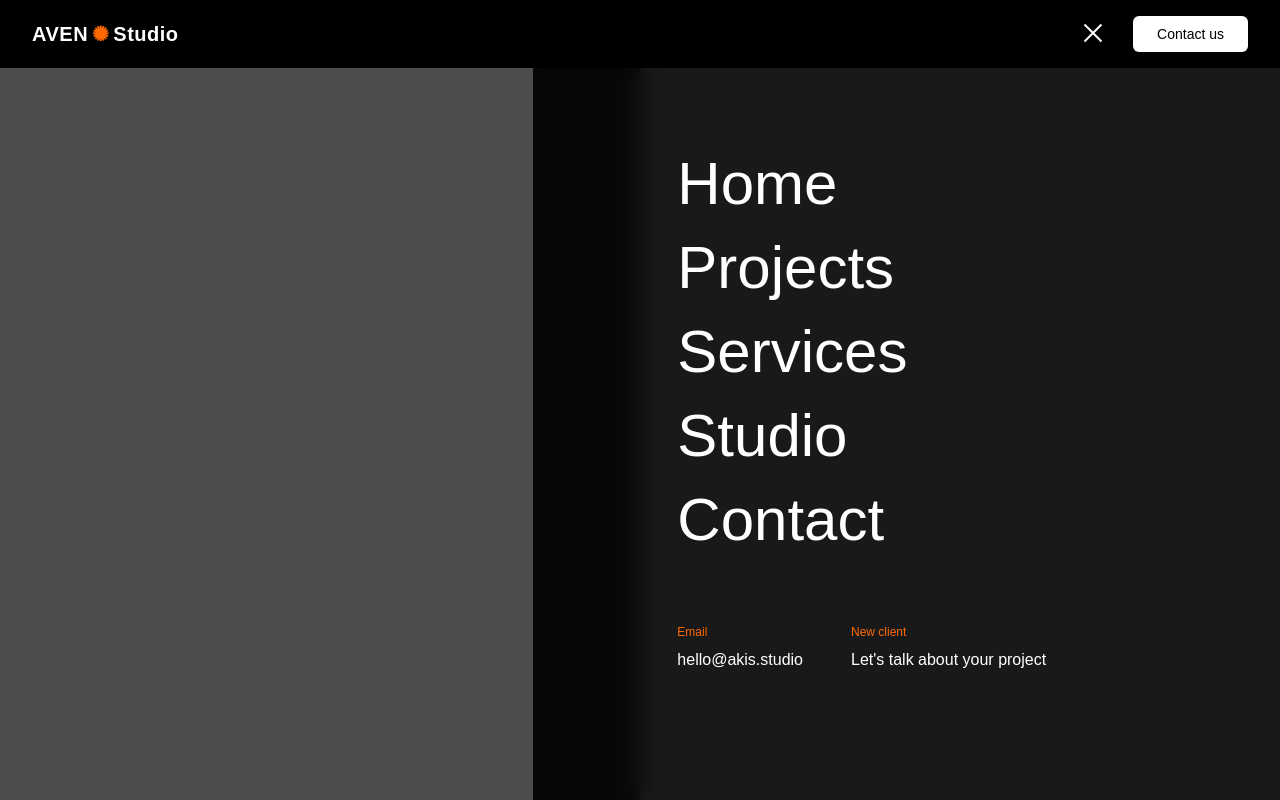
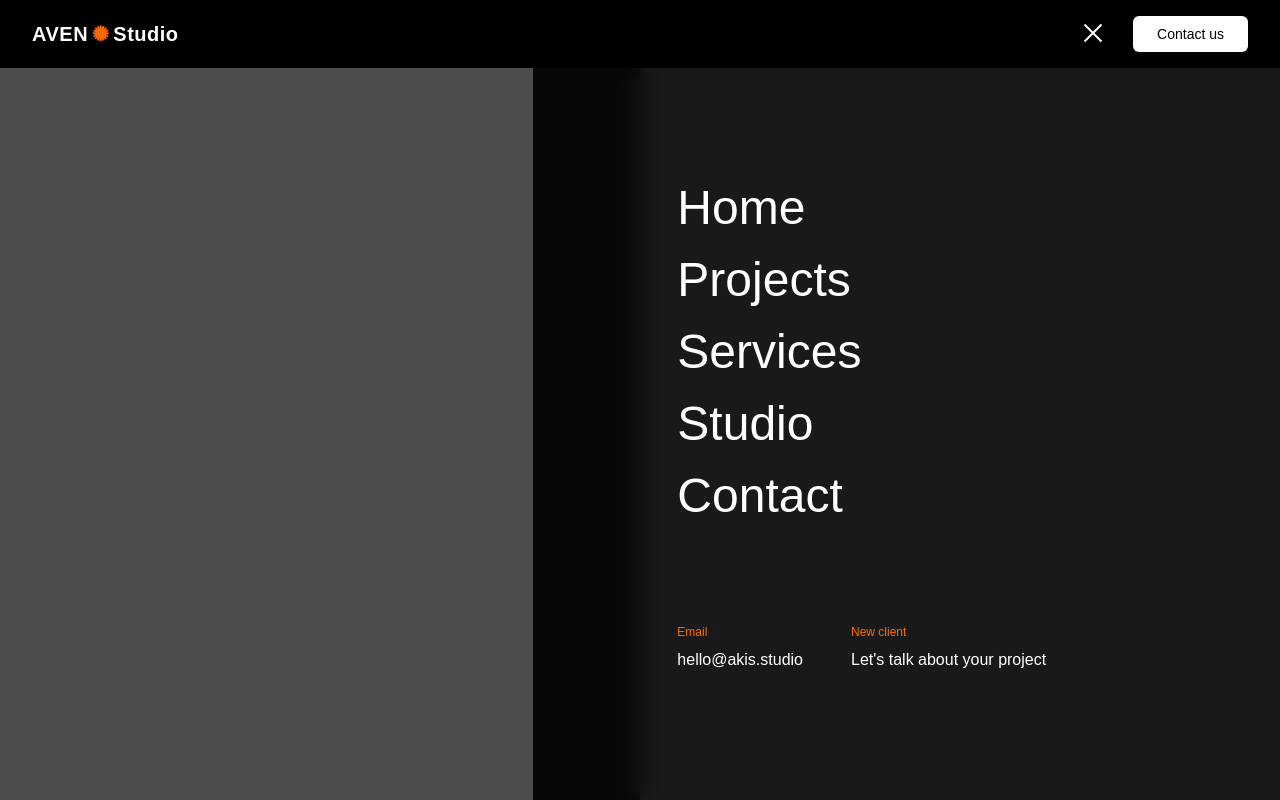
Before and after one commit to adiiezy/aven-studio, a Next.js app: page /services in a window 1280 px wide. Both pictures are taken after a click on the button 1093 px from the left and 34 px from the top of the page. Built offline with nearby package versions, Linux system fonts and the light colour scheme.

Commit message:
font size navbar

```diff
--- a/app/components/navbar.tsx
+++ b/app/components/navbar.tsx
@@ -288,7 +288,7 @@ export default function Navbar() {
                                     >
                                         <Link
                                             href={item.href}
-                                            className="block text-6xl text-white hover:text-white/60 transition-colors duration-300"
+                                            className="block text-5xl text-white hover:text-white/60 transition-colors duration-300"
                                         >
                                             {item.name}
                                         </Link>
```
